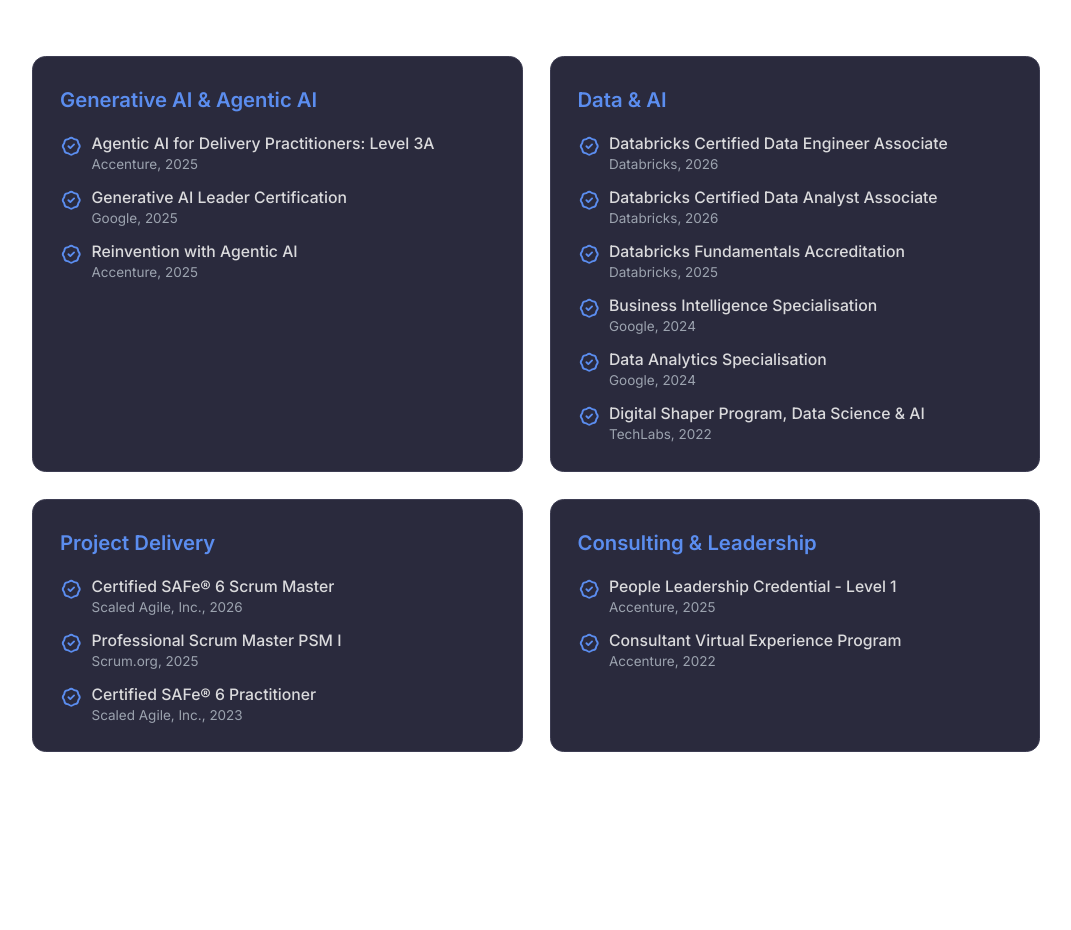
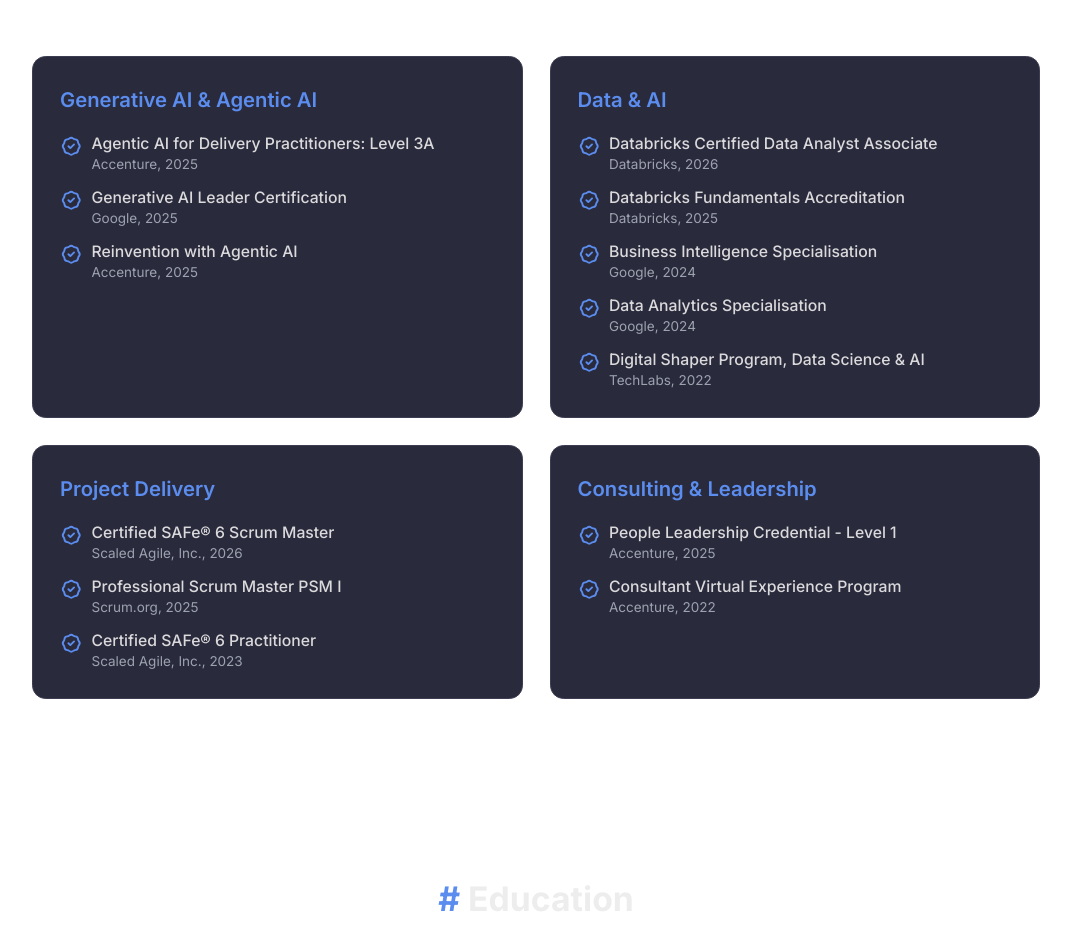
Before and after one commit to levkurtis/leventkurtis-cv-website, a Next.js app: page / in a window 1280 px wide. Shown: the part 4120-5050 px from the top of the page, without its empty margins (104-1175 px from the left). Built offline with nearby package versions, Linux system fonts and the light colour scheme.

Commit message:
Change to certifications

```diff
--- a/components/Certifications.tsx
+++ b/components/Certifications.tsx
@@ -21,7 +21,8 @@
   {
     title: 'Data & AI',
     certifications: [
-      { name: 'Databricks Certified Data Engineer Associate', issuer: 'Databricks', year: '2026' },
+      // { name: 'Databricks Certified Data Engineer Professional', issuer: 'Databricks', year: '2026' },
+      // { name: 'Databricks Certified Data Engineer Associate', issuer: 'Databricks', year: '2026' },
       { name: 'Databricks Certified Data Analyst Associate', issuer: 'Databricks', year: '2026' },
       { name: 'Databricks Fundamentals Accreditation', issuer: 'Databricks', year: '2025' },
       { name: 'Business Intelligence Specialisation', issuer: 'Google', year: '2024' },
```
